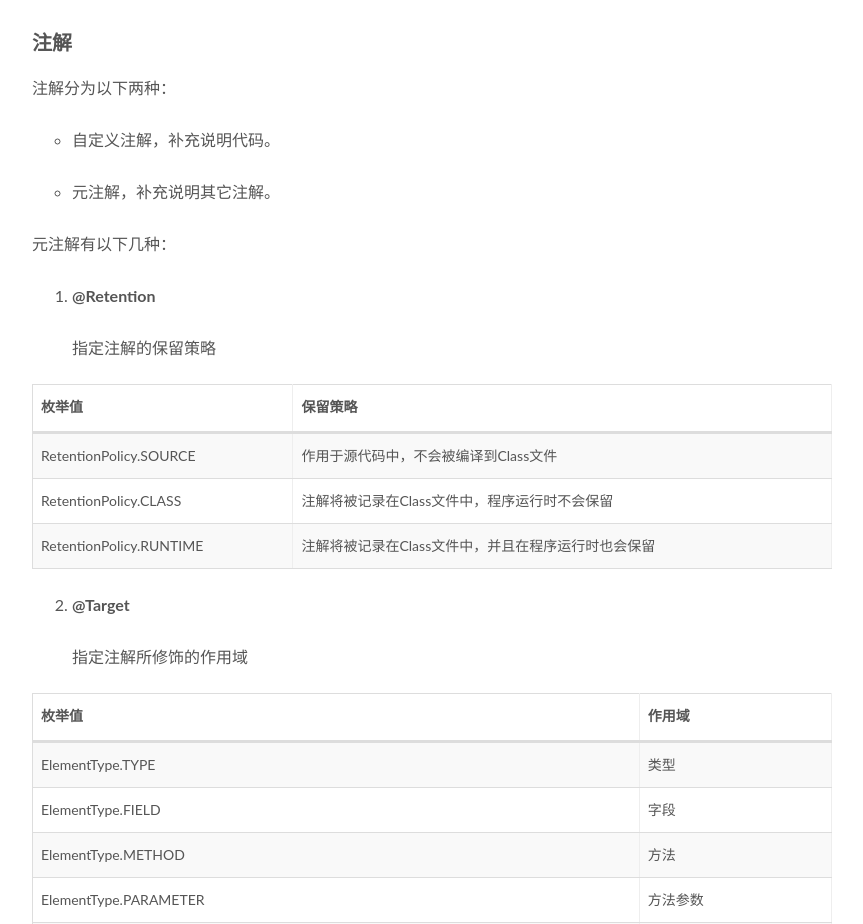
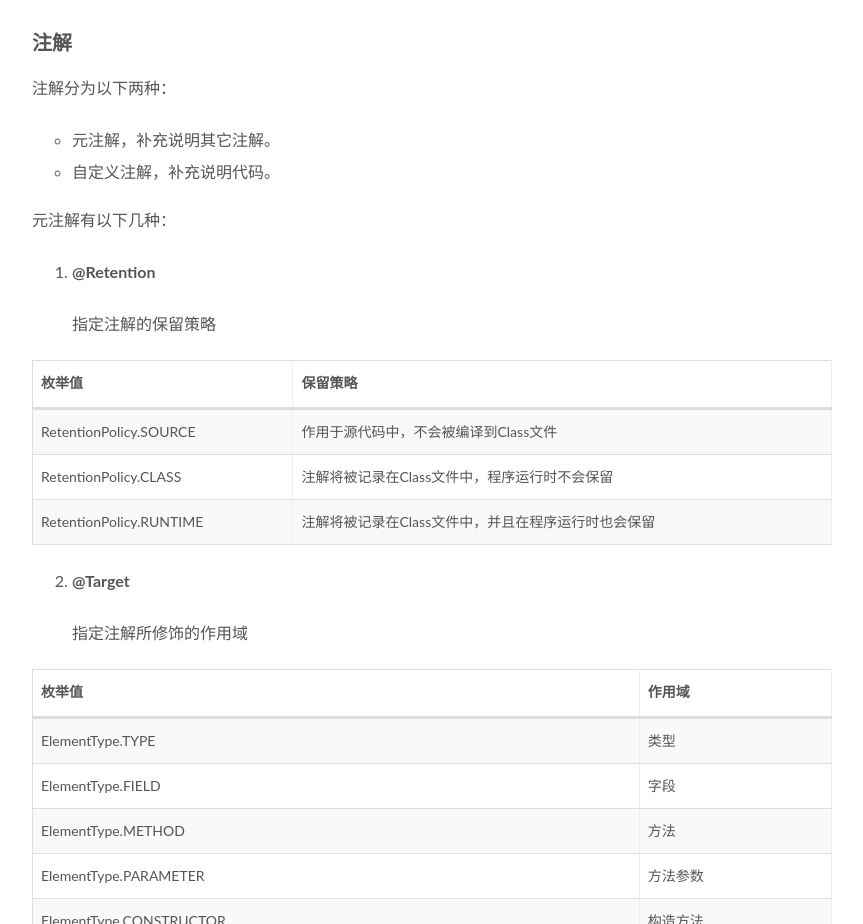
Before and after one commit to ygyalone/ygyalone.github.io, a plain HTML site: page 2019/01/02/Java笔记/index.html in a window 1280 px wide. Shown: the part 8121-9045 px from the top of the page, without its empty margins (48-911 px from the left). Drawn offline with Linux system fonts and the light colour scheme.

Commit message:
Site updated: 2019-01-31 19:46:41

```diff
--- a/2019/01/02/Java笔记/index.html
+++ b/2019/01/02/Java笔记/index.html
@@ -104,7 +104,7 @@
 <meta property="og:site_name" content="ygy">
 <meta property="og:description" content="记录一些Java特性，便于复习。">
 <meta property="og:locale" content="zh-CN">
-<meta property="og:updated_time" content="2019-01-31T11:38:48.925Z">
+<meta property="og:updated_time" content="2019-01-31T11:46:05.651Z">
 <meta name="twitter:card" content="summary">
 <meta name="twitter:title" content="Java笔记">
 <meta name="twitter:description" content="记录一些Java特性，便于复习。">
@@ -370,7 +370,7 @@
 
                   <span class="post-meta-item-text">更新于</span>
 
-                <time title="修改时间：2019-01-31 19:38:48" itemprop="dateModified" datetime="2019-01-31T19:38:48+08:00">2019-01-31</time>
+                <time title="修改时间：2019-01-31 19:46:05" itemprop="dateModified" datetime="2019-01-31T19:46:05+08:00">2019-01-31</time>
 
 
           </span>
@@ -591,10 +591,8 @@
 </ol>
 <h2 id="注解"><a href="#注解" class="headerlink" title="注解"></a>注解</h2><p>注解分为以下两种：</p>
 <ul>
-<li><p>自定义注解，补充说明代码。</p>
-</li>
-<li><p>元注解，补充说明其它注解。</p>
-</li>
+<li>元注解，补充说明其它注解。</li>
+<li>自定义注解，补充说明代码。</li>
 </ul>
 <p>元注解有以下几种：</p>
 <ol>
```
Also changed, not shown: index.html (+1 -1 lines).
